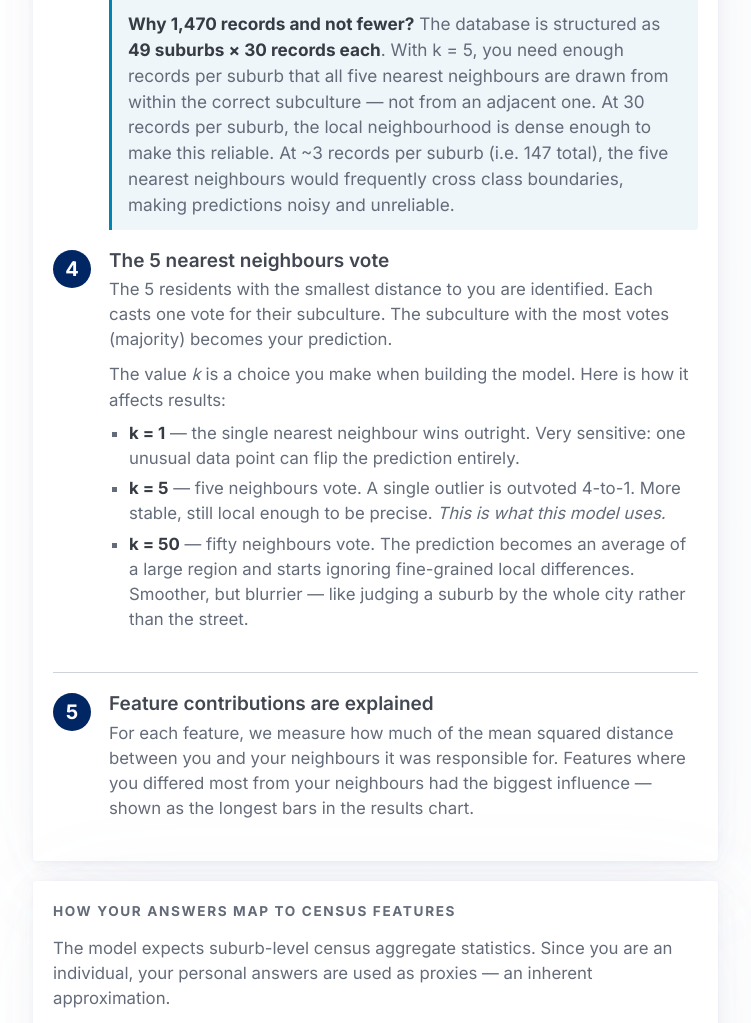
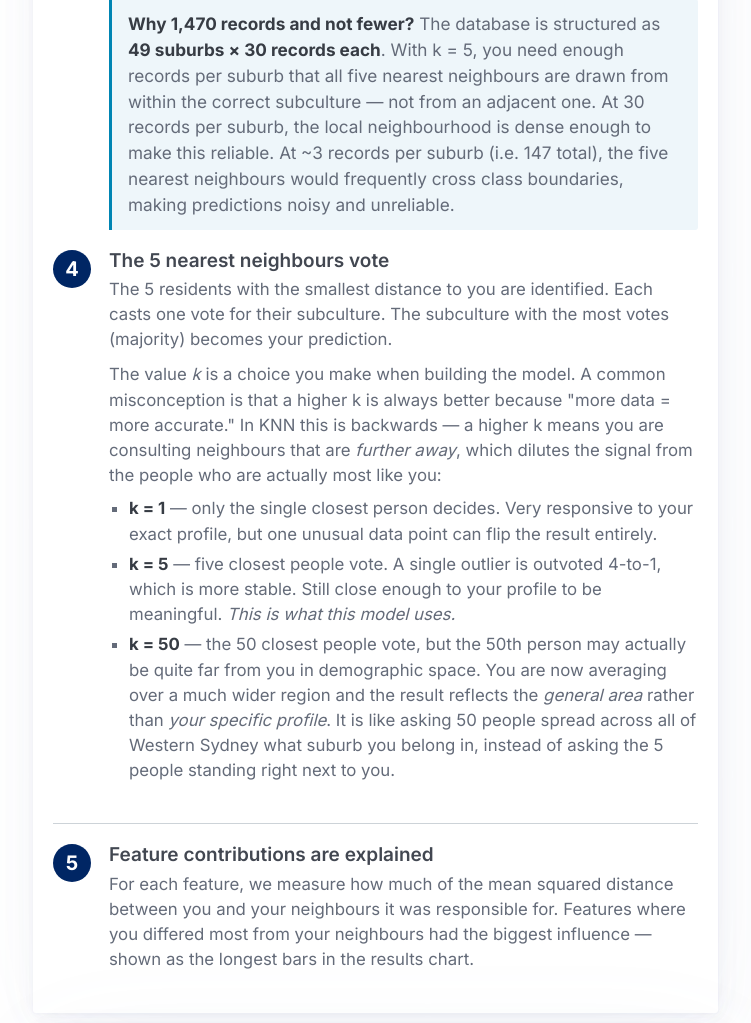
Before and after one commit to Richard-Johnson-Anglican-College/12SE_KNN_classifier, a Flask app: page /how-it-works in a window 1280 px wide. Shown: the part 3033-4056 px from the top of the page, without its empty margins (81-832 px from the left). Run offline with Flask 3, Linux system fonts and the light colour scheme; some libraries are stand-ins or nearby versions.

Commit message:
how-it-works: rewrite k tradeoff to address higher-k misconception

```diff
--- a/templates/how-it-works.html
+++ b/templates/how-it-works.html
@@ -89,11 +89,11 @@
                             <div>
                                 <h3>The 5 nearest neighbours vote</h3>
                                 <p>The 5 residents with the smallest distance to you are identified. Each casts one vote for their subculture. The subculture with the most votes (majority) becomes your prediction.</p>
-                                <p style="margin-top:10px;">The value <em>k</em> is a choice you make when building the model. Here is how it affects results:</p>
+                                <p style="margin-top:10px;">The value <em>k</em> is a choice you make when building the model. A common misconception is that a higher k is always better because "more data = more accurate." In KNN this is backwards — a higher k means you are consulting neighbours that are <em>further away</em>, which dilutes the signal from the people who are actually most like you:</p>
                                 <ul style="font-size:.84rem; color:var(--pico-muted-color); margin-top:8px; padding-left:20px;">
-                                    <li><strong style="color:var(--pico-color)">k = 1</strong> — the single nearest neighbour wins outright. Very sensitive: one unusual data point can flip the prediction entirely.</li>
-                                    <li><strong style="color:var(--pico-color)">k = 5</strong> — five neighbours vote. A single outlier is outvoted 4-to-1. More stable, still local enough to be precise. <em>This is what this model uses.</em></li>
-                                    <li><strong style="color:var(--pico-color)">k = 50</strong> — fifty neighbours vote. The prediction becomes an average of a large region and starts ignoring fine-grained local differences. Smoother, but blurrier — like judging a suburb by the whole city rather than the street.</li>
+                                    <li><strong style="color:var(--pico-color)">k = 1</strong> — only the single closest person decides. Very responsive to your exact profile, but one unusual data point can flip the result entirely.</li>
+                                    <li><strong style="color:var(--pico-color)">k = 5</strong> — five closest people vote. A single outlier is outvoted 4-to-1, which is more stable. Still close enough to your profile to be meaningful. <em>This is what this model uses.</em></li>
+                                    <li><strong style="color:var(--pico-color)">k = 50</strong> — the 50 closest people vote, but the 50th person may actually be quite far from you in demographic space. You are now averaging over a much wider region and the result reflects the <em>general area</em> rather than <em>your specific profile</em>. It is like asking 50 people spread across all of Western Sydney what suburb you belong in, instead of asking the 5 people standing right next to you.</li>
                                 </ul>
                             </div>
                         </div>
```
